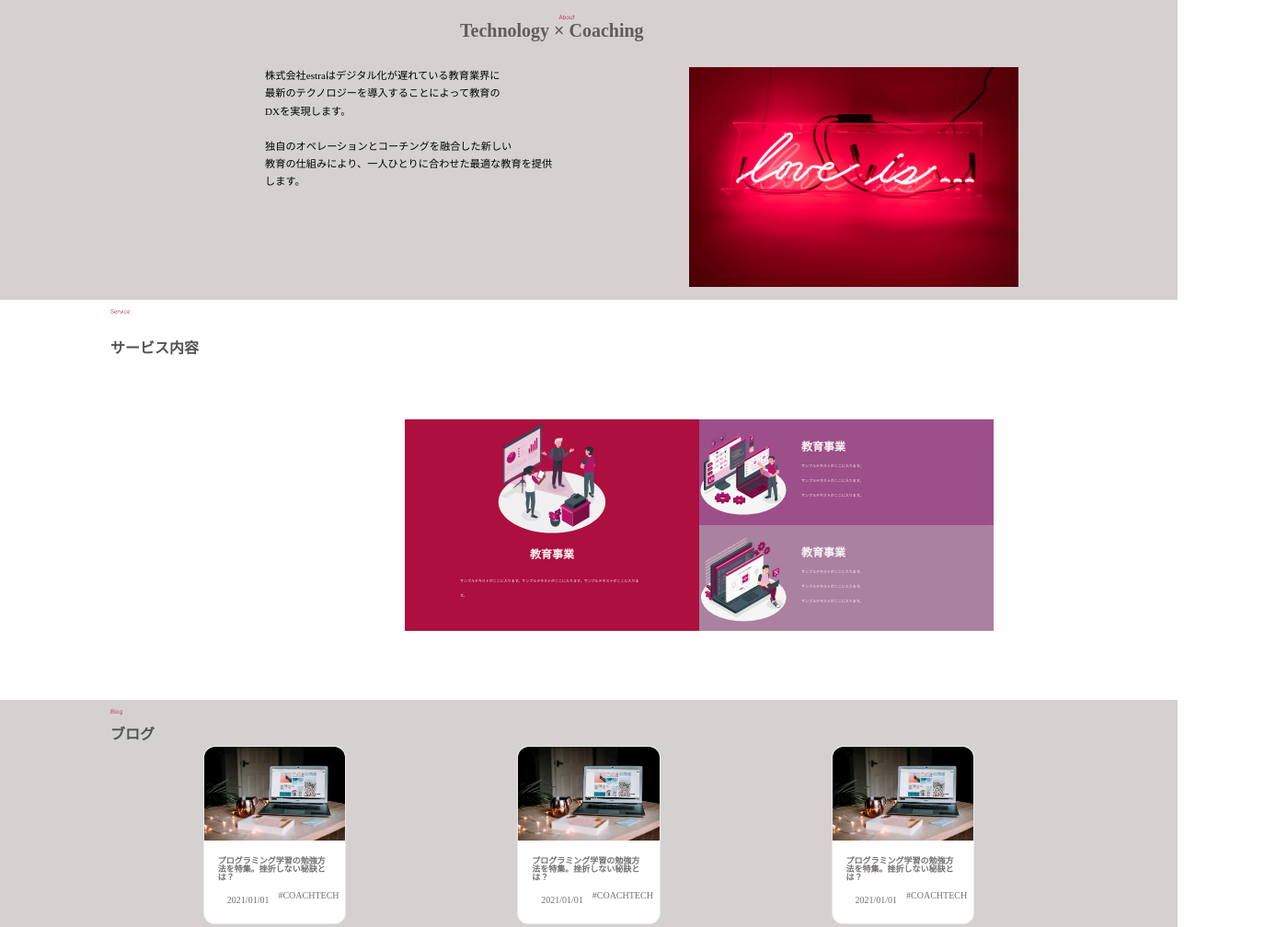
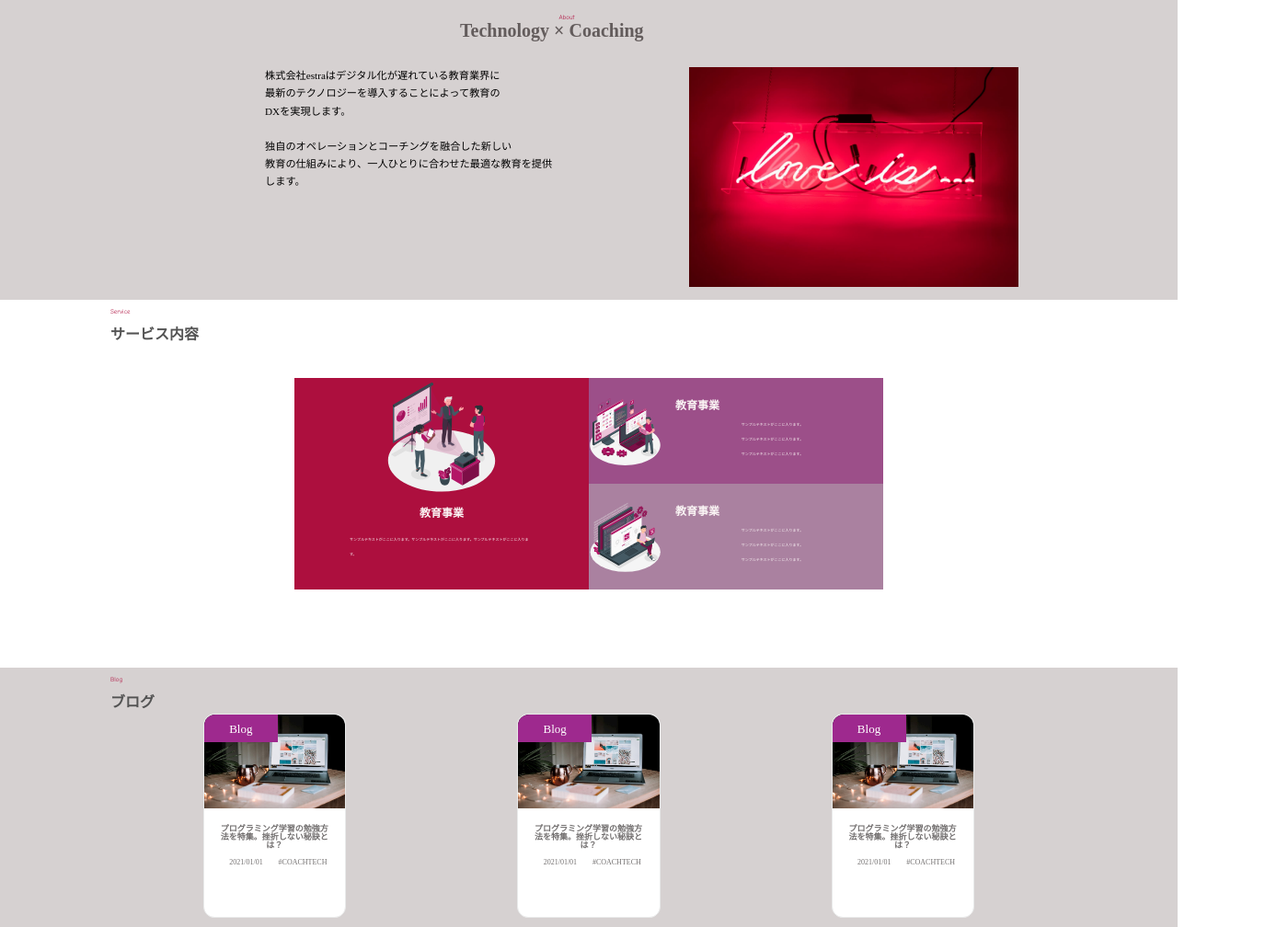
Before and after one commit to pcrmckp/lp_practice, a plain HTML site: page index.html in a window 1280 px wide. Shown: the part 821-1829 px from the top of the page at 92% size, 1400 px wide, since content can reach past the window. Drawn offline with Linux system fonts and the light colour scheme.

Commit message:
resubmit

```diff
--- a/css/style.css
+++ b/css/style.css
@@ -247,17 +247,20 @@ a {
   width: 65px;
   height: 35px;
   color: rgb(179, 31, 75);
+  position: absolute;
+  top: 10px;
+  left: 120px;
 }
 
 .text {
   position: relative;
-  top: 10px;
-  left: 120px;
 }
 
 .comment3 {
   color: rgb(83, 83, 83);
   position: absolute;
+  top: 30px;
+  left: 120px;
 }
 
 .wrapper_service {
@@ -413,15 +416,28 @@ a {
 
 .card {
   width: 15%;
+  height: 220px;
   cursor: pointer;
   border: 1px solid #e9eaea;
   border-radius: 12px;
   background: #fff;
   margin-top: 50px;
+  position: relative;
 }
 
-.text_box {
-  padding: 15px;
+.small_card {
+  background: rgb(158, 41, 142);
+  color: #fff;
+  font-size: 13px;
+  width: 80px;
+  height: 30px;
+  border-top-left-radius: 12px;
+  z-index: 100;
+  position: absolute;
+  text-align: center;
+  display: flex;
+  justify-content: center;
+  align-items: center;
 }
 
 .content_img {
@@ -431,17 +447,27 @@ a {
   border-radius: 12px 12px 0 0;
 }
 
+.text_box {
+  padding: 15px;
+  width: 80%;
+  text-align: center;
+}
+
 .words4 {
   display: flex;
-  justify-content: space-between;
+  justify-content: space-around;
+  width: 100%;
   margin-top: 10px;
+  background-color: none;
 }
 
-.date,
+.date2,
 .tag {
-  font-size: 10px;
-
+  font-size: 8px;
+  display: inline-block;
+  align-self: center;
   color: rgb(114, 111, 111);
+  width: 50%;
 }
 
 .title {
@@ -578,18 +604,19 @@ table th {
 
 footer {
   width: 100%;
-  height: 50px;
+  height: 70px;
   background: rgb(229, 226, 226);
   text-align: center;
-  padding: 0;
+  padding: 1rem 0 1rem 0;
+  display: flex;
+  justify-content: center;
+  align-items: center;
 }
 
 .inner {
   color: rgb(158, 154, 154);
   font-size: 0.875rem;
-  height: 100%;
-  display: inline-block;
-  padding: 1rem 0 1rem 0;
+  width: 100%;
 }
 
 .btn {
--- a/index.html
+++ b/index.html
@@ -139,25 +139,29 @@ estra, inc.</a></h1>
       <h2 class="comment4">ブログ</h2>
       <div class="wrapper">
         <div class="card">
+          <div class="small_card">Blog
+          </div>
           <div class="content_img">
             <img class="blogimg" src="img/blog__first.jpg">
           </div>
         <div class="text_box">
         <h4 class="title">プログラミング学習の勉強方法を特集。挫折しない秘訣とは？</h4>
         <div class="words4">
-          <p class="date">2021/01/01</p>
+          <p class="date2">2021/01/01</p>
           <p class="tag">#COACHTECH</p>
         </div>
         </div>
         </div>
 
     <div class="card">
+      <div class="small_card">Blog
+      </div>
       <div class="content_img">
         <img class="blogimg" src="img/blog__first.jpg"></div>
       <div class="text_box">
         <h4 class="title">プログラミング学習の勉強方法を特集。挫折しない秘訣とは？</h4>
         <div class="words4">
-          <p class="date">2021/01/01</p>
+          <p class="date2">2021/01/01</p>
           <p class="tag">#COACHTECH</p>
         </div>
       </div>
@@ -165,13 +169,15 @@ estra, inc.</a></h1>
 
 
     <div class="card">
+      <div class="small_card">Blog
+      </div>
       <div class="content_img">
         <img class="blogimg" src="img/blog__first.jpg">
       </div>
       <div class="text_box">
         <h4 class="title">プログラミング学習の勉強方法を特集。挫折しない秘訣とは？</h4>
         <div class="words4">
-          <p class="date">2021/01/01</p>
+          <p class="date2">2021/01/01</p>
           <p class="tag">#COACHTECH</p>
         </div>
       </div>
```
